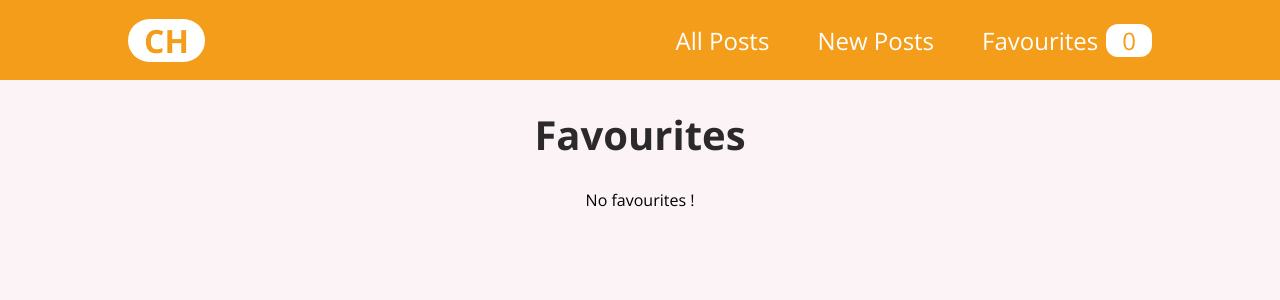
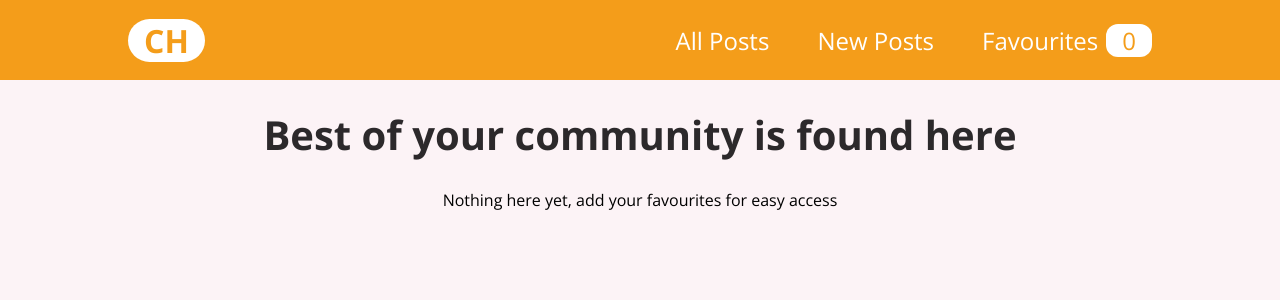
Before and after one commit to Deven1902/SolutionCHallenge23, a React (Create React App) app: page /favourites in a window 1280 px wide. Shown: the top 300 px of the page. Built offline with nearby package versions, Linux system fonts and the light colour scheme.

Commit message:
updated the favourites page

```diff
--- a/src/pages/AllPosts.jsx
+++ b/src/pages/AllPosts.jsx
@@ -35,7 +35,9 @@ const AllPostsPage = () => {
 
   return (
     <div className={classes.allposts}>
-      <h1>All Posts</h1>
+
+
+      <h1>Check What's new in the commuity</h1>
       {!isLoading ? <PostList posts={loadedPosts} /> : <p>Loading...</p>}
     </div>
   );
--- a/src/pages/Favourites.jsx
+++ b/src/pages/Favourites.jsx
@@ -10,11 +10,11 @@ const FavouritesPage = () => {
 
   return (
     <div>
-      <h1 style={style}>Favourites</h1>
+      <h1 style={style}>Best of your community is found here</h1>
       {favouriteCtx.totalfavourites !== 0 ? (
         <PostList posts={favouriteCtx.favourites.reverse()} />
       ) : (
-        <p style={style}>No favourites !</p>
+        <p style={style}>Nothing here yet, add your favourites for easy access</p>
       )}
     </div>
   );
```
